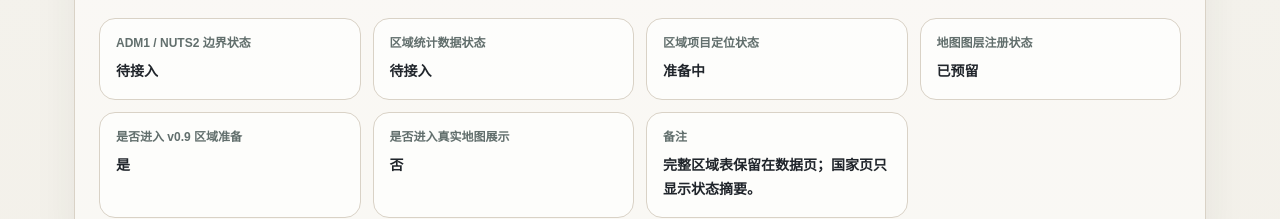
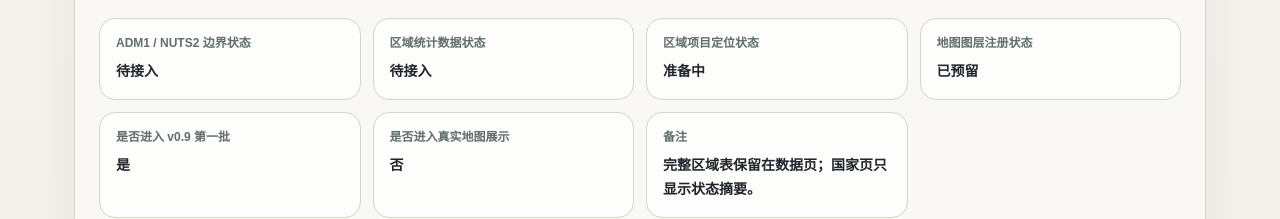
Before and after one commit to hui-sallai/central-europe-political-atlas, a Next.js app: page /countries/poland in a window 1280 px wide. Shown: the part 1700-1919 px from the top of the page. Built offline with nearby package versions, Linux system fonts and the light colour scheme.

Commit message:
Clarify V4 country regional status field

```diff
--- a/src/components/CountryDetailModeTabs.tsx
+++ b/src/components/CountryDetailModeTabs.tsx
@@ -222,7 +222,7 @@ export function CountryDetailModeTabs({ country }: CountryDetailModeTabsProps) {
               { label: "区域统计数据状态", value: "待接入" },
               { label: "区域项目定位状态", value: "准备中" },
               { label: "地图图层注册状态", value: "已预留" },
-              { label: "是否进入 v0.9 区域准备", value: "是" },
+              { label: "是否进入 v0.9 第一批", value: "是" },
               { label: "是否进入真实地图展示", value: "否" },
               { label: "备注", value: "完整区域表保留在数据页；国家页只显示状态摘要。" },
             ].map((item) => (
```
